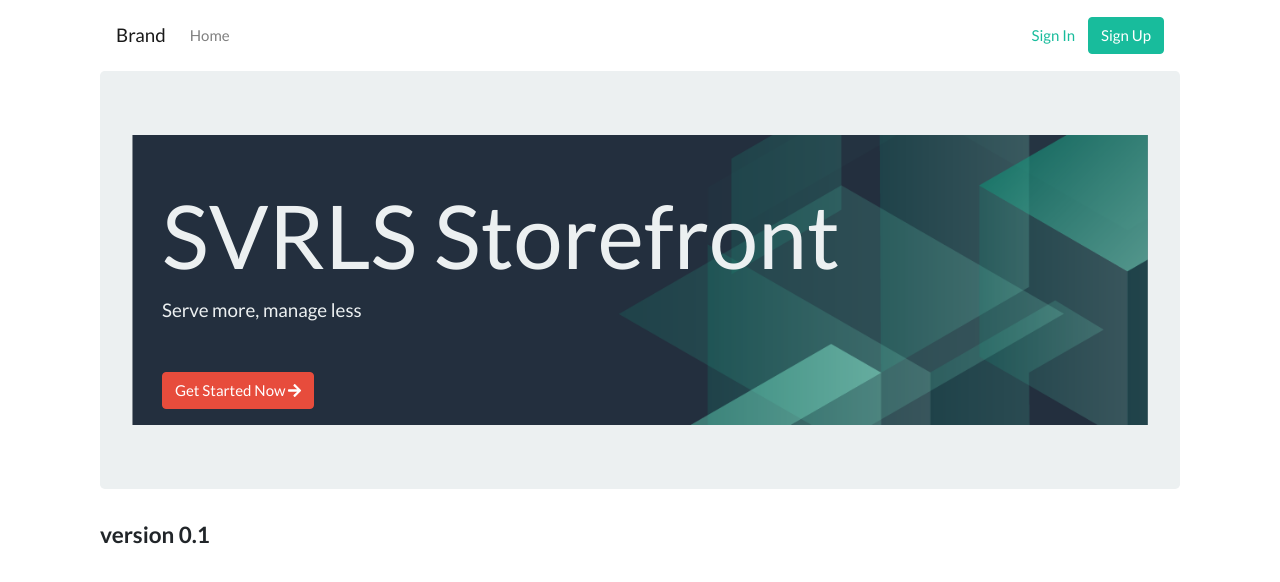
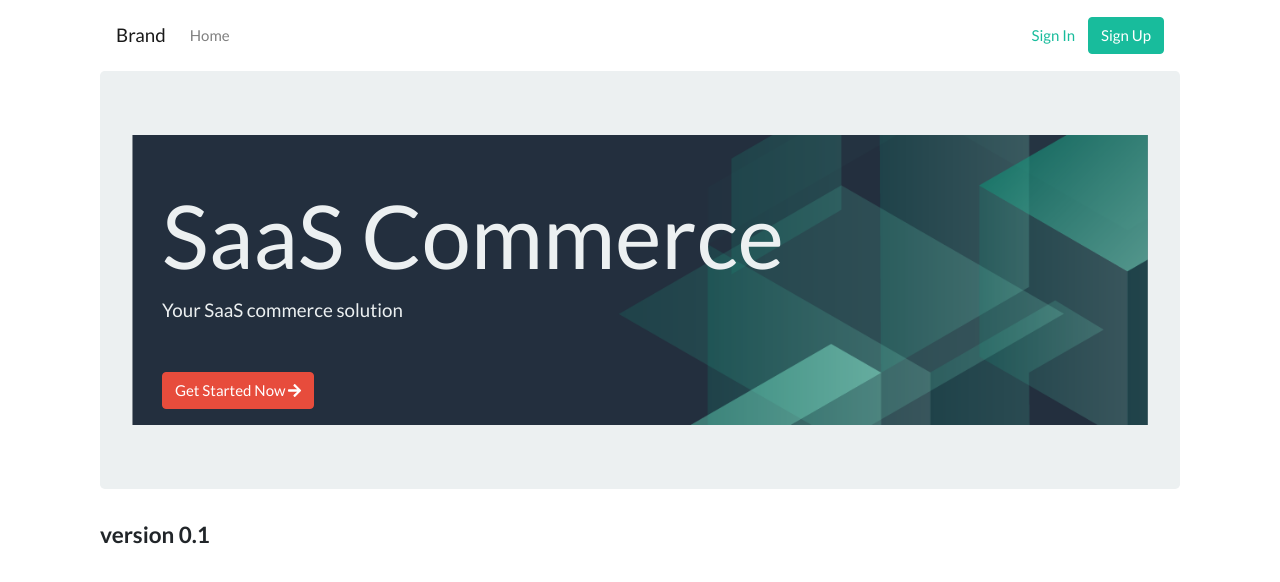
Before and after one commit to anubhavynr/srvls, a React (Create React App) app in the folder Lab 2/: page / in a window 1280 px wide. Shown: the top 582 px of the page. Built offline with nearby package versions, Linux system fonts and the light colour scheme.

Commit message:
Updated hero branding.

```diff
--- a/Lab 2/src/components/home.js
+++ b/Lab 2/src/components/home.js
@@ -13,8 +13,8 @@ function Home() {
             <Container fluid>
                 <Row>
                     <Col>
-                        <h1 className="display-2 text-light mb-2 mt-5"><strong>SVRLS Storefront</strong> </h1>
-                        <p className="lead text-light mb-5">Serve more, manage less</p>
+                        <h1 className="display-2 text-light mb-2 mt-5"><strong>SaaS Commerce</strong> </h1>
+                        <p className="lead text-light mb-5">Your SaaS commerce solution</p>
                         <p>
                             <Button href="#" variant='danger'>Get Started Now <FontAwesomeIcon icon={faArrowRight}/></Button>
                         </p>
```
